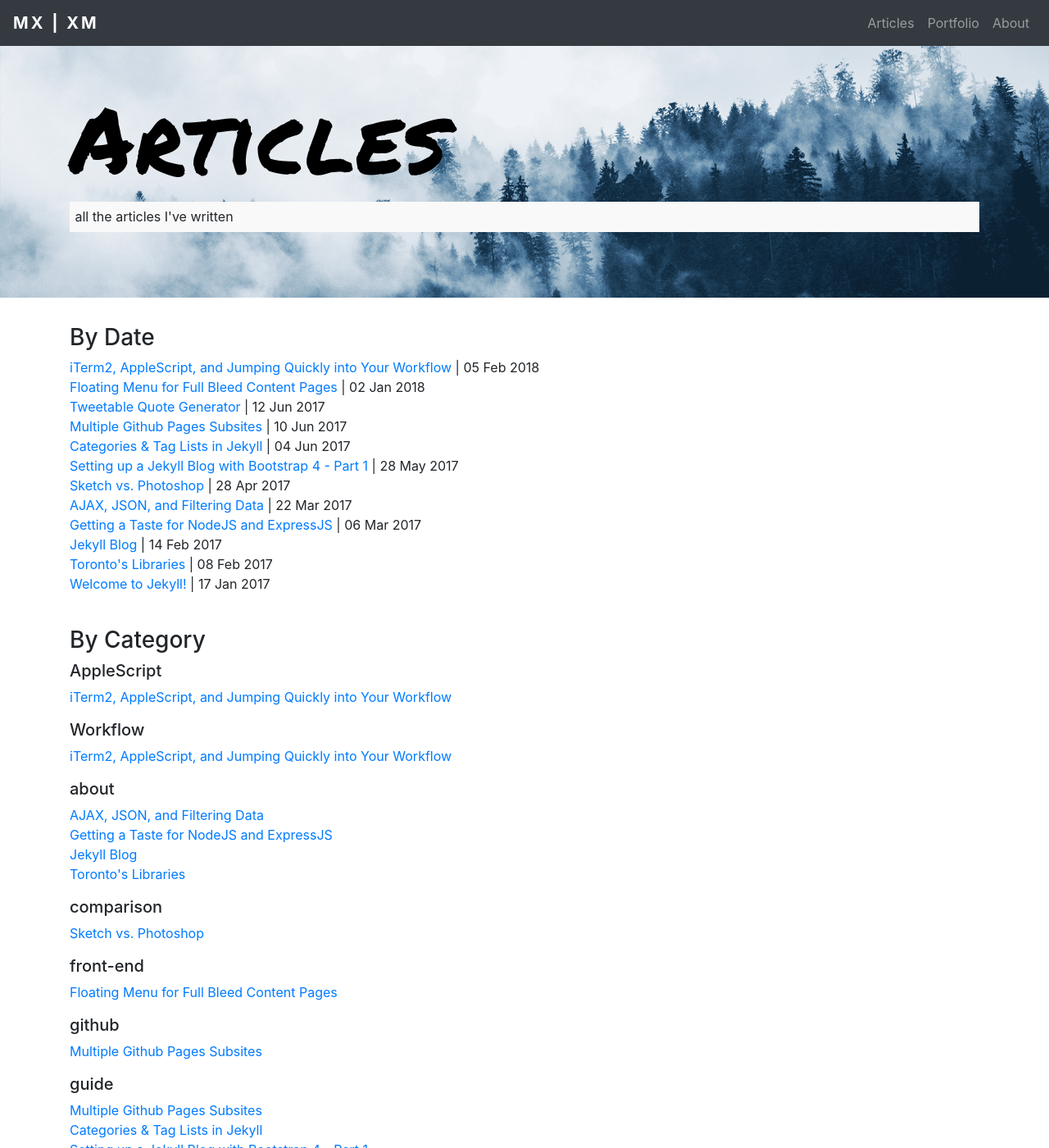
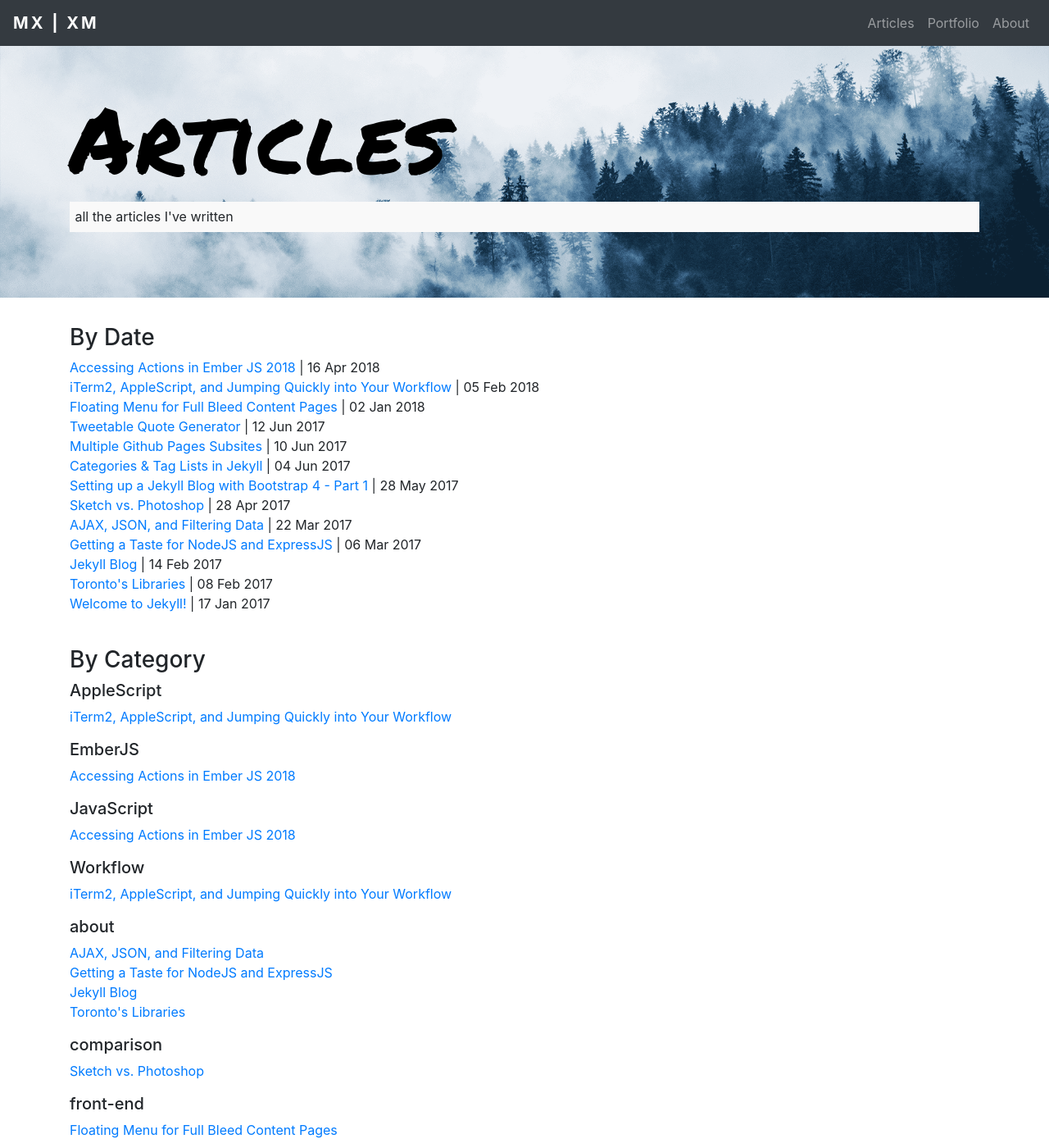
Before and after one commit to lookininward/lookininward.github.io--archive, a Jekyll site: the page built from articles.md, in a window 1280 px wide and 1400 px high. Shown: the whole window at 82% size. Built offline with Jekyll 4.4.1, drawn with Linux system fonts in a browser that asks for light colours.

Commit message:
new post

```diff
--- /dev/null
+++ b/_posts/2018-04-16-ember-actions-2018.md
@@ -0,0 +1,254 @@
+---
+layout: post
+title: Accessing Actions in Ember JS 2018
+description: Passing and accessing actions using the most straightforward methods
+categories: EmberJS JavaScript
+tags: [EmberJS, JavaScript]
+---
+<section>
+
+<div class="row">
+  <div class="col col-12 col-md-4">
+    <img src="/assets/img/posts/2018/emberjs.png"
+         class="img-fluid align-self-center mb-3 mb-md-0">
+  </div>
+
+  <div class="col col-12 col-md-8">
+    <p>
+      Let’s take a look at passing and accessing actions using the most straightforward available methods:
+    </p>
+
+    <ul>
+      <li>parent components to child components</li>
+      <li>routes to components</li>
+      <li>controllers to components</li>
+    </ul>
+  </div>
+</div>
+
+</section>
+
+<section>
+<h3>Parent Component to Child Component</h3>
+<p>
+  Let’s create a ‘sayHelloFromParent’ action in the parent component’s JS file to log a string to the console.
+</p>
+
+{% highlight javascript %}
+  actions: {
+    sayHelloFromParent() {
+      console.log('Hello from the parent component.');
+    }
+  }
+{% endhighlight %}
+
+<p>
+  Next, drop a child component into the the parent component’s HBS template file, and add an attribute called ‘sayHello’ that references the ‘sayHelloFromParent’ action.
+</p>
+
+{% highlight handlebars %}
+{% raw %}
+  {{child sayHello=(action ‘sayHelloFromParent’)}}
+{% endraw %}
+{% endhighlight%}
+
+<p>
+  <strong>Now, the child component is able to access the parent component’s ‘sayHelloFromParent’ action</strong>. In the child’s JS file you can call the action as follows:
+</p>
+
+{% highlight javascript %}
+  actions: {
+    callActionFromParent() {
+      this.get('sayHello')();
+    }
+  }
+{% endhighlight %}
+
+<p>
+  In the child’s HBS template file the action can be called like this:
+</p>
+
+{% highlight handlebars %}
+{% raw %}
+  <button {{action sayHello}}>myButton</button>
+{% endraw %}
+{% endhighlight %}
+
+<p>
+  Notice that the action name is not in brackets. It must reference the attribute name that was passed in, not the action’s actual name in the parent component.
+</p>
+
+<p>
+  <b>NOTE</b>: naming actions and attributes is really up to you. If you run into any strange behaviour make sure you aren’t using an reserved names.
+</p>
+</section>
+
+<section>
+<h3>Route to Component</h3>
+<h6>Method 1: With sendAction()</h6>
+
+<p>
+  Let’s create a ‘sayHelloFromRoute’ action in the route’s JS file to log a string to the console.
+</p>
+
+{% highlight javascript %}
+  actions: {
+    sayHelloFromRoute() {
+      console.log('Hello from the route.');
+    }
+  }
+{% endhighlight %}
+
+<p>
+  Next, drop a component into the the route’s HBS template file, and add an attribute called ‘sayHello’ that references the ‘sayHelloFromRoute’ action.
+</p>
+
+{% highlight handlebars %}
+{% raw %}
+  {{myComponent sayHello='sayHelloFromRoute'}}
+{% endraw %}
+{% endhighlight %}
+
+<p>
+  <strong>Now, the component is able to access the route’s ‘sayHelloFromRoute’ action</strong>. In the component’s JS file you can call the action as follows:
+</p>
+
+{% highlight javascript %}
+  callActionFromRoute() {
+    this.sendAction('callActionFromRoute');
+  }
+{% endhighlight %}
+
+<p>
+  In the component’s HBS template file the route action can be called like this:
+</p>
+
+{% highlight handlebars %}
+{% raw %}
+  <button {{action 'callActionFromRoute'}}>myButton</button>
+{% endraw %}
+{% endhighlight %}
+
+<h6>Method 2: With ember-route-action-helper (Preferred)</h6>
+<p>
+  Instead of using ‘sendAction()’ to pass around actions, we can use the excellent <a href="https://github.com/DockYard/ember-route-action-helper" target="_blank">ember-route-action-helper add-on</a> to simplify the process. This allows any level of child component to access actions directly on the route. Install it like so:
+</p>
+
+{% highlight ember %}
+  ember install ember-route-action-helper
+{% endhighlight %}
+
+<p>
+  Again, we create a ‘sayHelloFromRoute’ action in the route’s JS file to log a string to the console.
+</p>
+
+{% highlight javascript %}
+  actions: {
+    sayHelloFromRoute() {
+      console.log('Hello from the route.');
+    }
+  }
+{% endhighlight %}
+
+<p>
+  Now let’s drop in a component and reference the ‘sayHelloFromRoute’ action from the route using the ‘route-action’ helper.
+</p>
+
+{% highlight handlebars %}
+{% raw %}
+  {{myComponent sayHello=(route-action ‘sayHelloFromRoute’)}}
+{% endraw %}
+{% endhighlight %}
+
+<p>
+  <strong>Now, the component is able to access the route’s ‘sayHelloFromRoute’ action</strong>. In the component’s JS file you can call the action as follows:
+</p>
+
+{% highlight javascript %}
+  actions: {
+    callActionFromRoute() {
+      this.get('sayHello')();
+    }
+  }
+{% endhighlight %}
+
+<p>
+  In the component’s HBS template file the route action can be called like this:
+</p>
+
+{% highlight handlebars %}
+{% raw %}
+  <button {{action sayHello}}>myButton</button>
+{% endraw %}
+{% endhighlight %}
+</section>
+
+<section>
+<h3>Controller to Component</h3>
+<p>
+  Let’s create a ‘sayHelloFromController’ action in the controller’s JS file to log a string to the console.
+</p>
+
+{% highlight javascript %}
+  actions: {
+    sayHelloFromController() {
+      console.log('Hello from the controller.');
+    }
+  }
+{% endhighlight %}
+
+<p>
+  Next, drop a component into the the route’s HBS template file, and add an attribute called ‘sayHello’ that references the ‘sayHelloFromController’ action.
+</p>
+
+{% highlight handlebars %}
+{% raw %}
+  {{myComponent sayHello=(action 'sayHelloFromController')}}
+{% endraw %}
+{% endhighlight %}
+
+<p>
+  <strong>Now, the component is able to access the controller’s ‘sayHelloFromController’ action</strong>. In the component’s JS file you can call the action as follows:
+</p>
+
+{% highlight javascript %}
+  callActionFromController() {
+    this.get('sayHello')();
+  }
+{% endhighlight %}
+
+<p>
+  In the component’s HBS template file the route action can be called like this:
+</p>
+
+{% highlight handlebars %}
+{% raw %}
+  <button {{action sayHello}}>myButton</button>
+{% endraw %}
+{% endhighlight %}
+</section>
+
+<section>
+  <h3>Conclusion</h3>
+  <p>
+    This article is intended to showcase the most direct methods to pass and access actions from a number of places from any component. If you are looking to read more about how or why you would place actions in a given place, take a look at these articles to learn more:
+  </p>
+
+  <ul>
+    <li>
+      <a href="https://medium.com/@jordanvincent/ember-actions-best-practices-442be5eed88d" target="_blank">
+        Ember Actions: Best Practices — Jordan Vincent
+      </a>
+    </li>
+    <li>
+      <a href="https://embermap.com/notes/26-a-note-on-actions" target="_blank">
+        A Note on Actions — Sam Selikoff
+      </a>
+    </li>
+    <li>
+      <a href="https://emberway.io/route-closure-actions-in-ember-js-d0a7a37a5d1b" target="_blank">
+        Route Closure Actions — Lauren Elizabeth Tan
+      </a>
+    </li>
+  </ul>
+</section>
```
Also changed, not shown: _posts/2018-02-05-automate-workflow-setup.md (+1 -1 lines), index.md (+1 -5 lines), assets/img/posts/2018/emberjs.png (added).
